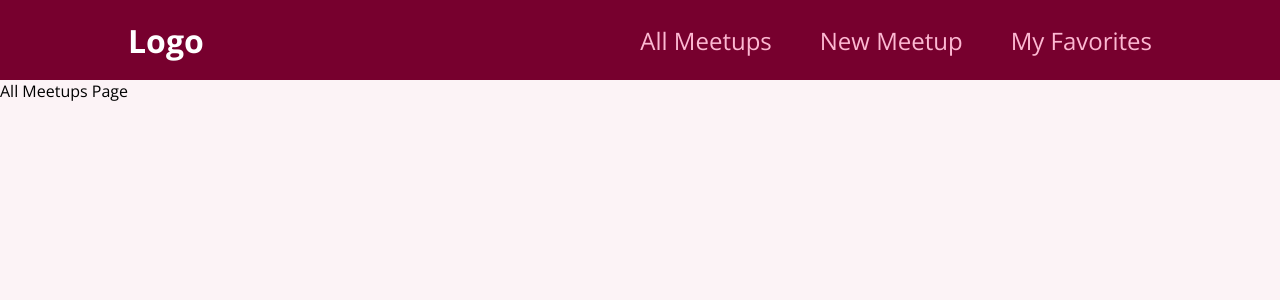
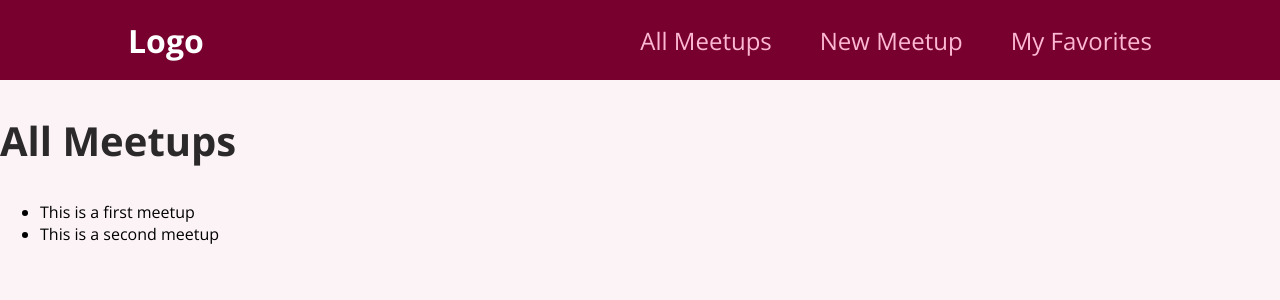
Before and after one commit to yayner2002/meetups, a React (Create React App) app: page / in a window 1280 px wide. Shown: the top 300 px of the page. Built offline with nearby package versions, Linux system fonts and the light colour scheme.

Commit message:
outputing list of dummy data

```diff
--- a/src/pages/AllMeetups.js
+++ b/src/pages/AllMeetups.js
@@ -1,7 +1,34 @@
 import React from "react";
 
 function AllMeetupsPage() {
-  return <div>All Meetups Page</div>;
+  const DUMMY_DATA = [
+    {
+      id: "m1",
+      title: "This is a first meetup",
+      image:
+        "https://upload.wikimedia.org/wikipedia/commons/thumb/d/d3/Stadtbild_M%C3%BCnchen.jpg/2560px-Stadtbild_M%C3%BCnchen.jpg",
+      address: "Meetupstreet 5, 12345 Meetup City",
+      description:
+        "This is a first, amazing meetup which you definitely should not miss. It will be a lot of fun!",
+    },
+    {
+      id: "m2",
+      title: "This is a second meetup",
+      image:
+        "https://upload.wikimedia.org/wikipedia/commons/thumb/d/d3/Stadtbild_M%C3%BCnchen.jpg/2560px-Stadtbild_M%C3%BCnchen.jpg",
+      address: "Meetupstreet 5, 12345 Meetup City",
+      description:
+        "This is a first, amazing meetup which you definitely should not miss. It will be a lot of fun!",
+    },
+  ];
+  return <section>
+    <h1>All Meetups</h1>
+    <ul>
+        {DUMMY_DATA.map(meetup => {
+            return <li key={meetup.id}>{meetup.title}</li>
+        })}
+    </ul>
+  </section>;
 }
 
 export default AllMeetupsPage;
```
